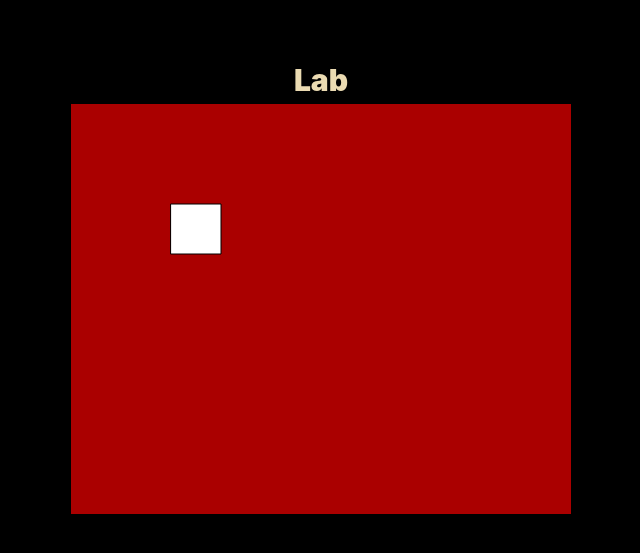
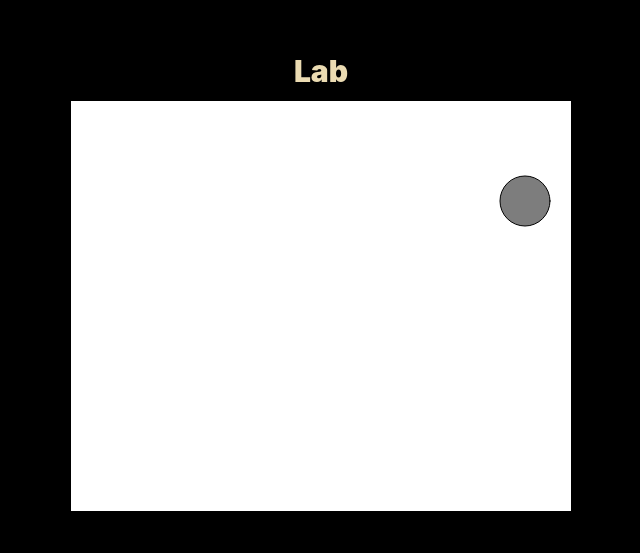
Before and after one commit to Unomars4/abstract, a Vue app: page /lab in a window 1280 px wide. Shown: the part 115-668 px from the top of the page, without its empty margins (351-991 px from the left). Built offline with nearby package versions, Linux system fonts and the light colour scheme.

Commit message:
reset lab base

```diff
--- a/src/views/LabView.vue
+++ b/src/views/LabView.vue
@@ -2,23 +2,26 @@
 import p5 from "p5";
 import { onMounted, useTemplateRef } from "vue";
 
-const main = useTemplateRef<HTMLElement | undefined>("main");
+const container = useTemplateRef<HTMLDivElement | undefined>("container");
 
 let sketch = function (p: p5) {
+  let circle_x = 5;
+  const screen_width = 500, screen_height = 410;
   p.setup = function () {
-    p.createCanvas(500, 410);
+    p.createCanvas(screen_width, screen_height);
   }
 
   p.draw = function () {
-    p.background(170, 0, 0);
-    p.fill(255);
-    p.rect(100, 100, 50, 50);
+    if (circle_x > screen_width) circle_x = 5;
+    p.background(255);
+    p.fill(125);
+    p.circle(circle_x++, 100, 50);
   }
 }
 
 onMounted(() => {
-  if (main.value)
-    new p5(sketch, main.value)
+  if (container.value)
+    new p5(sketch, container.value)
 })
 </script>
 
@@ -27,6 +30,7 @@ onMounted(() => {
 <template>
   <main ref="main">
     <h1>Lab</h1>
+    <div id="container" ref="container"></div>
   </main>
 </template>
 
@@ -47,8 +51,9 @@ main {
   align-content: center;
 }
 
-.p5Canvas {
-  border: solid 4px black;
-  margin: auto;
+#container {
+  border: solid 6px black;
+  height: fit-content;
+  width: fit-content;
 }
 </style>
```
